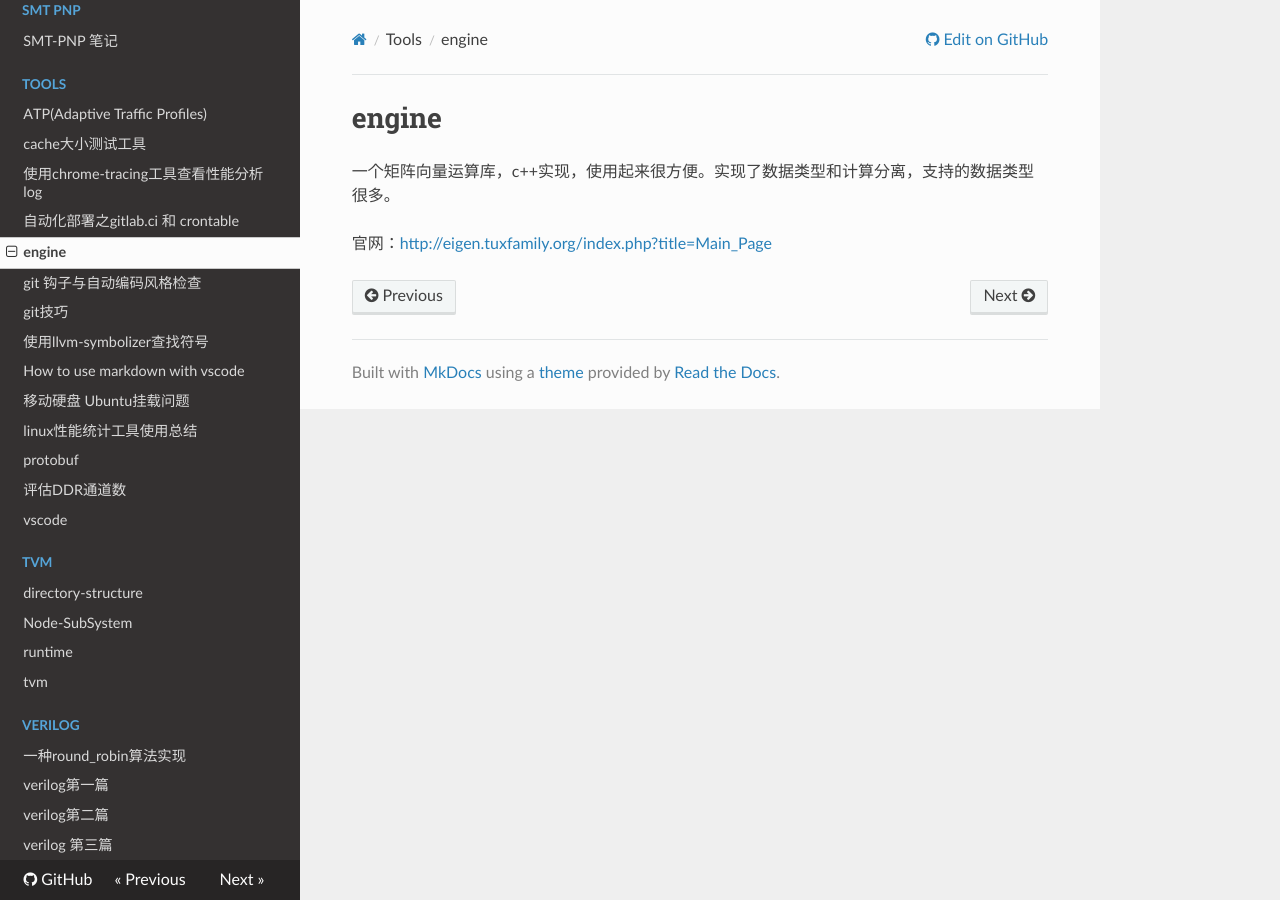
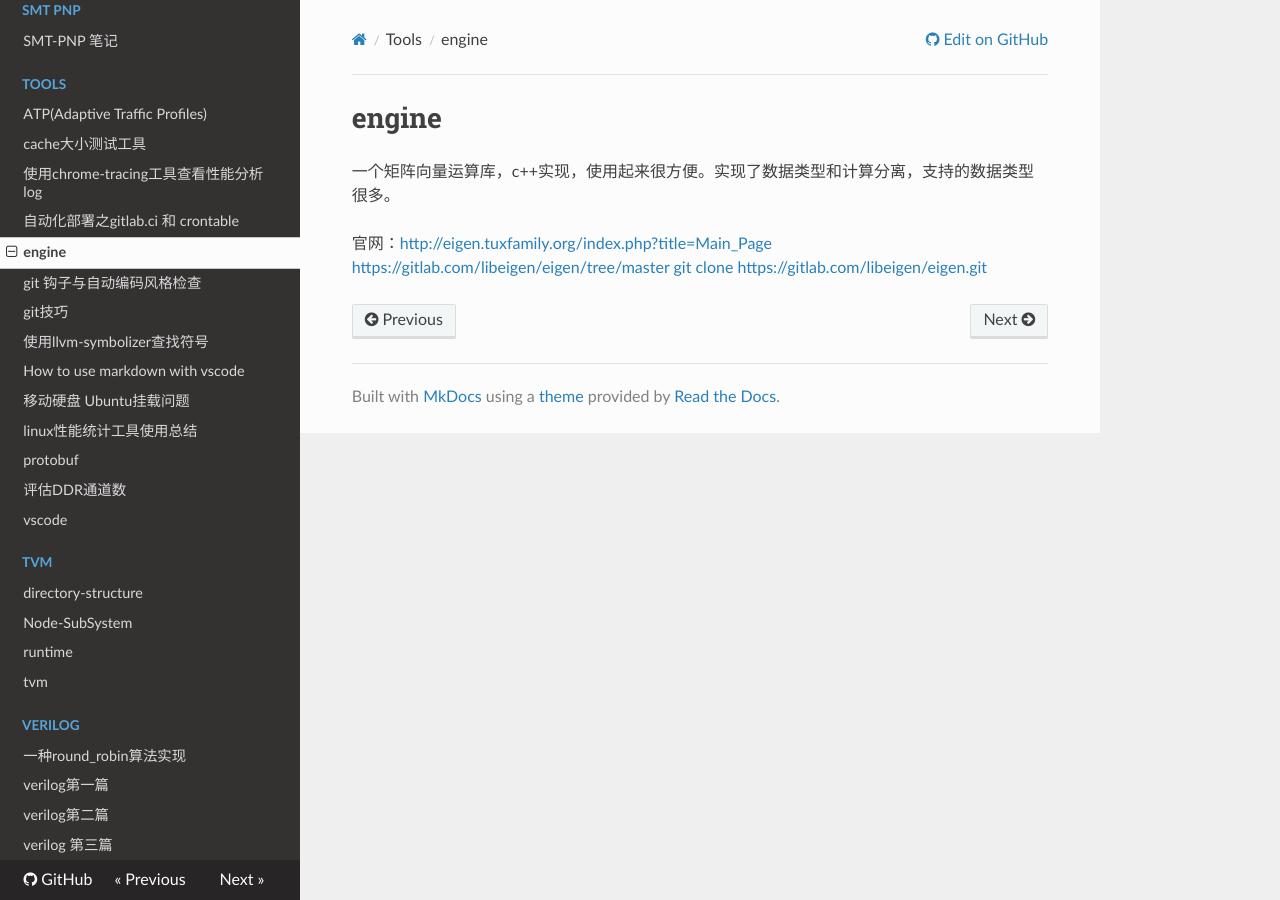
Before and after one commit to chsgcxy/messy_notes, an MkDocs documentation site: the page built from docs/tools/engine.md, in a window 1280 px wide. Built offline with MkDocs 1.6.1, drawn with Linux system fonts in a browser that asks for light colours; nearby versions of some CDN libraries.

Commit message:
Update engine.md

```diff
--- a/docs/tools/engine.md
+++ b/docs/tools/engine.md
@@ -3,3 +3,5 @@
 一个矩阵向量运算库，c++实现，使用起来很方便。实现了数据类型和计算分离，支持的数据类型很多。
 
 官网：[http://eigen.tuxfamily.org/index.php?title=Main_Page](http://eigen.tuxfamily.org/index.php?title=Main_Page)
+[https://gitlab.com/libeigen/eigen/tree/master](https://gitlab.com/libeigen/eigen/tree/master)
+[git clone https://gitlab.com/libeigen/eigen.git](git clone https://gitlab.com/libeigen/eigen.git)
```
